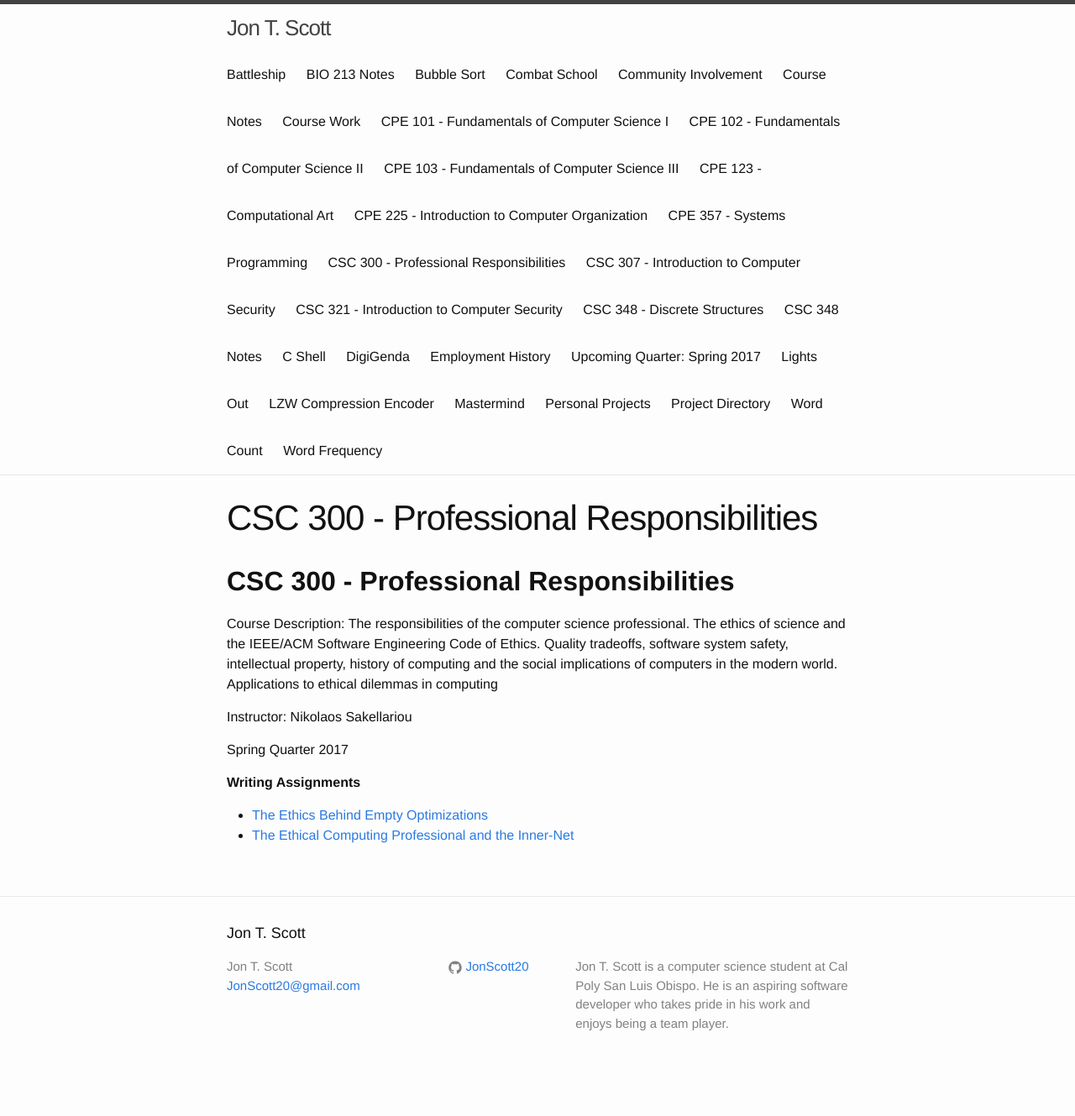
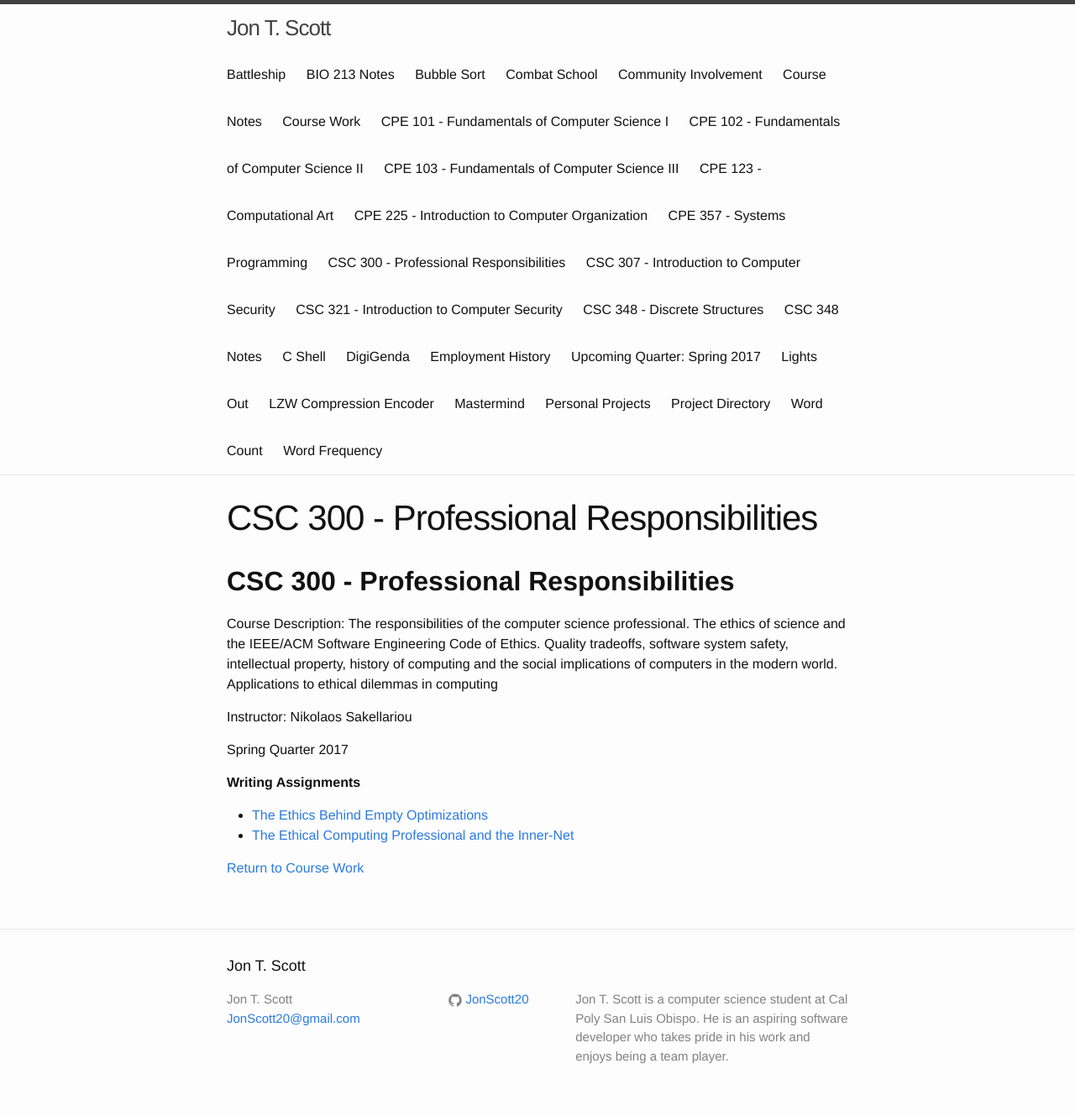
Before and after one commit to JonScott20/JonScott20.github.io, a Jekyll site: the page built from courses/csc300.md, in a window 1280 px wide. Shown: the whole page at 84% size. Built offline with Jekyll 4.4.1, drawn with Linux system fonts in a browser that asks for light colours; our own code applies the rules of GitHub Pages for plain Markdown files; before the commit the page ends 1290 px from its top, so only the background shows below that.

Commit message:
Update csc300.md

```diff
--- a/courses/csc300.md
+++ b/courses/csc300.md
@@ -16,3 +16,5 @@ Spring Quarter 2017
 
 - [The Ethics Behind Empty Optimizations](https://jonscott20.github.io/Files/Documents/The_Ethics_Behind_Empty_Optimizations.pdf)
 - [The Ethical Computing Professional and the Inner-Net](https://jonscott20.github.io/Files/Documents/The_Ethical_Computing_Professional_and_the_Inner-Net.pdf)
+
+[Return to Course Work](https://jonscott20.github.io/course_work/)
```
